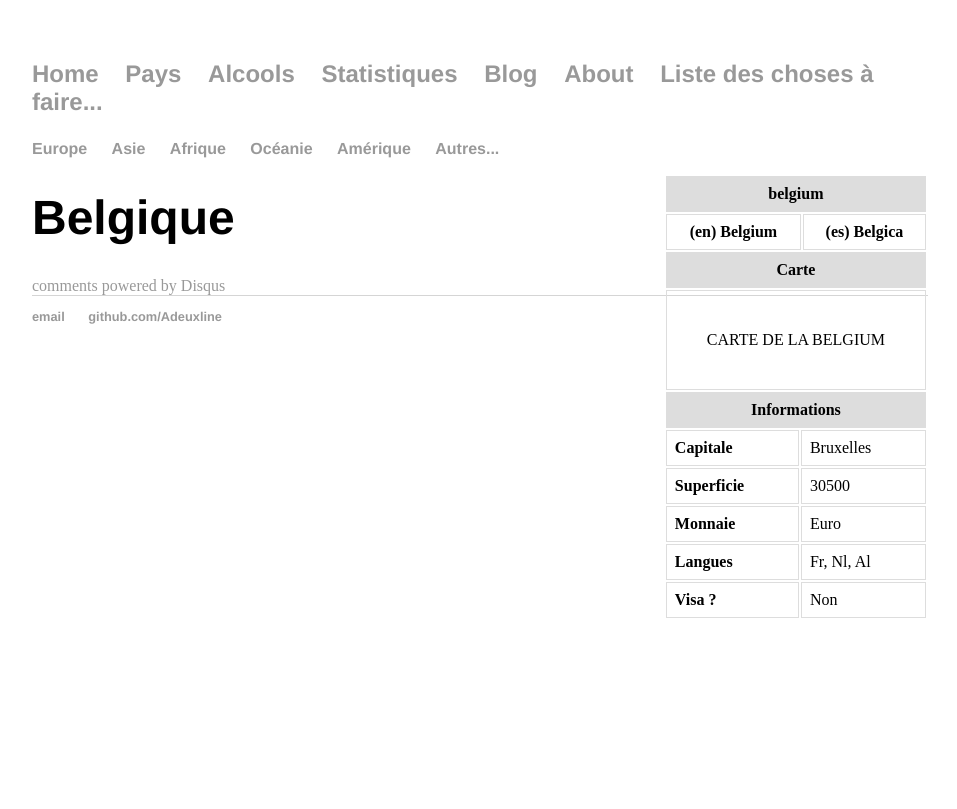
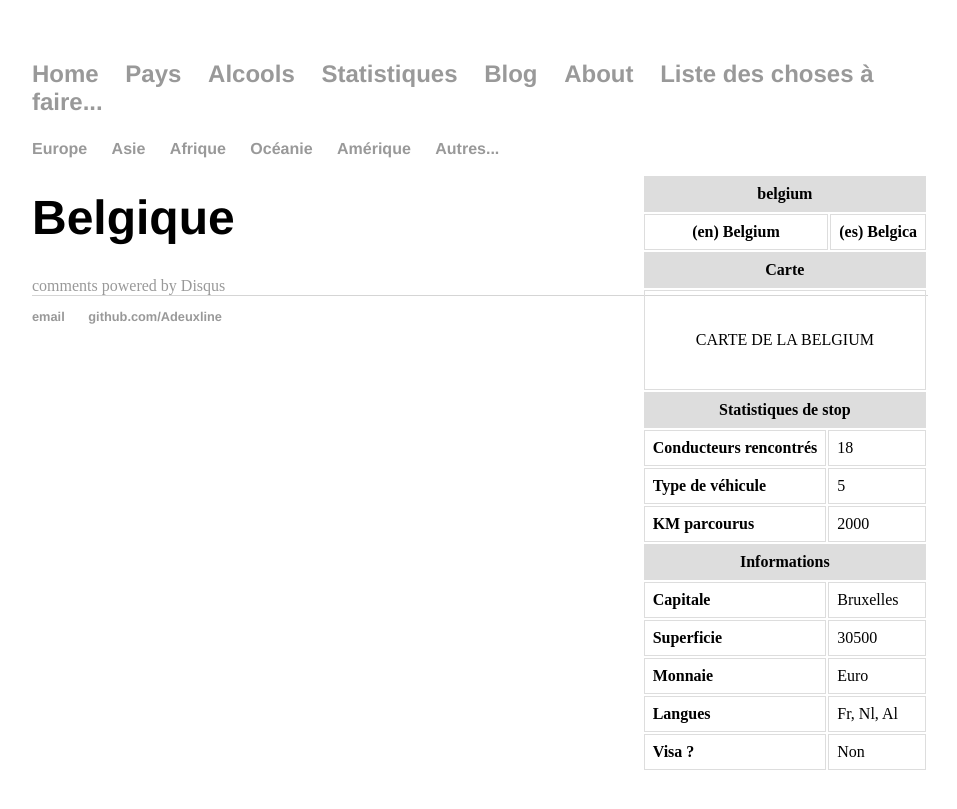
Before and after one commit to rlabe/adeuxline.github.io, a Jekyll site: the page built from _countries/belgium.html, in a window 1280 px wide. Shown: the top 809 px of the page, without its empty margins (160-1117 px from the left). Built offline with Jekyll 4.4.1, drawn with Linux system fonts in a browser that asks for light colours; comment, search, counter and statistics services are not loaded.

Commit message:
Update info_country.html

```diff
--- a/_includes/info_country.html
+++ b/_includes/info_country.html
@@ -12,6 +12,21 @@
       </tr>
       <tr>
         <td colspan="4" style="padding:40px; text-align:center;">CARTE DE LA {{ page.title | upcase}}</td>
+      </tr>
+      <tr>
+        <th class="title" colspan="4">Statistiques de stop</th>
+      </tr>
+      <tr>
+        <td><b>Conducteurs rencontrés</b></td>
+        <td colspan="3">18</td>
+      </tr>
+      <tr>
+        <td><b>Type de véhicule</b></td>
+        <td colspan="3">5</td>
+      </tr>
+      <tr>
+        <td><b>KM parcourus</b></td>
+        <td colspan="3">2000</td>
       </tr>
       <tr>
         <th class="title" colspan="4">Informations</th>
```
